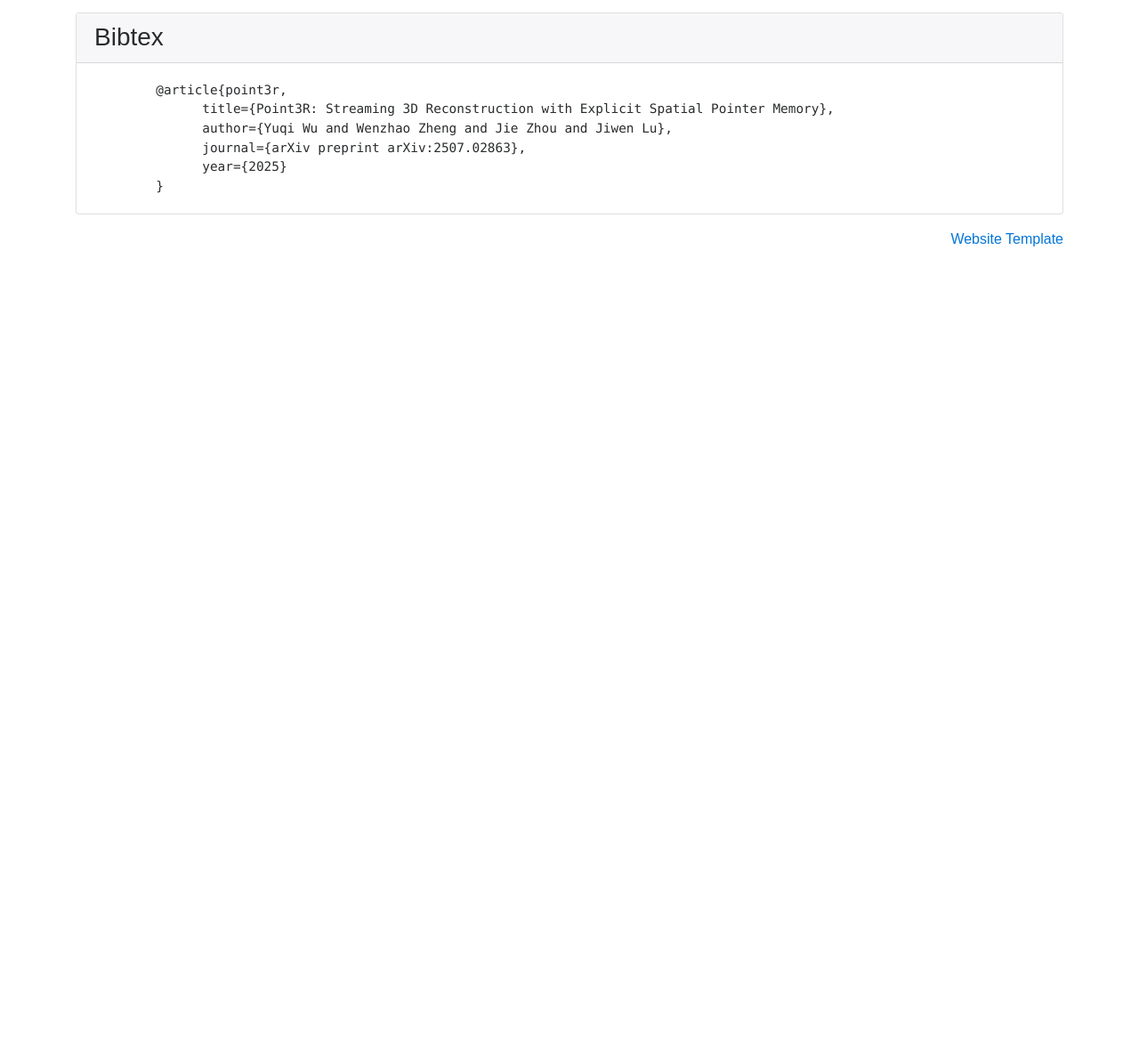
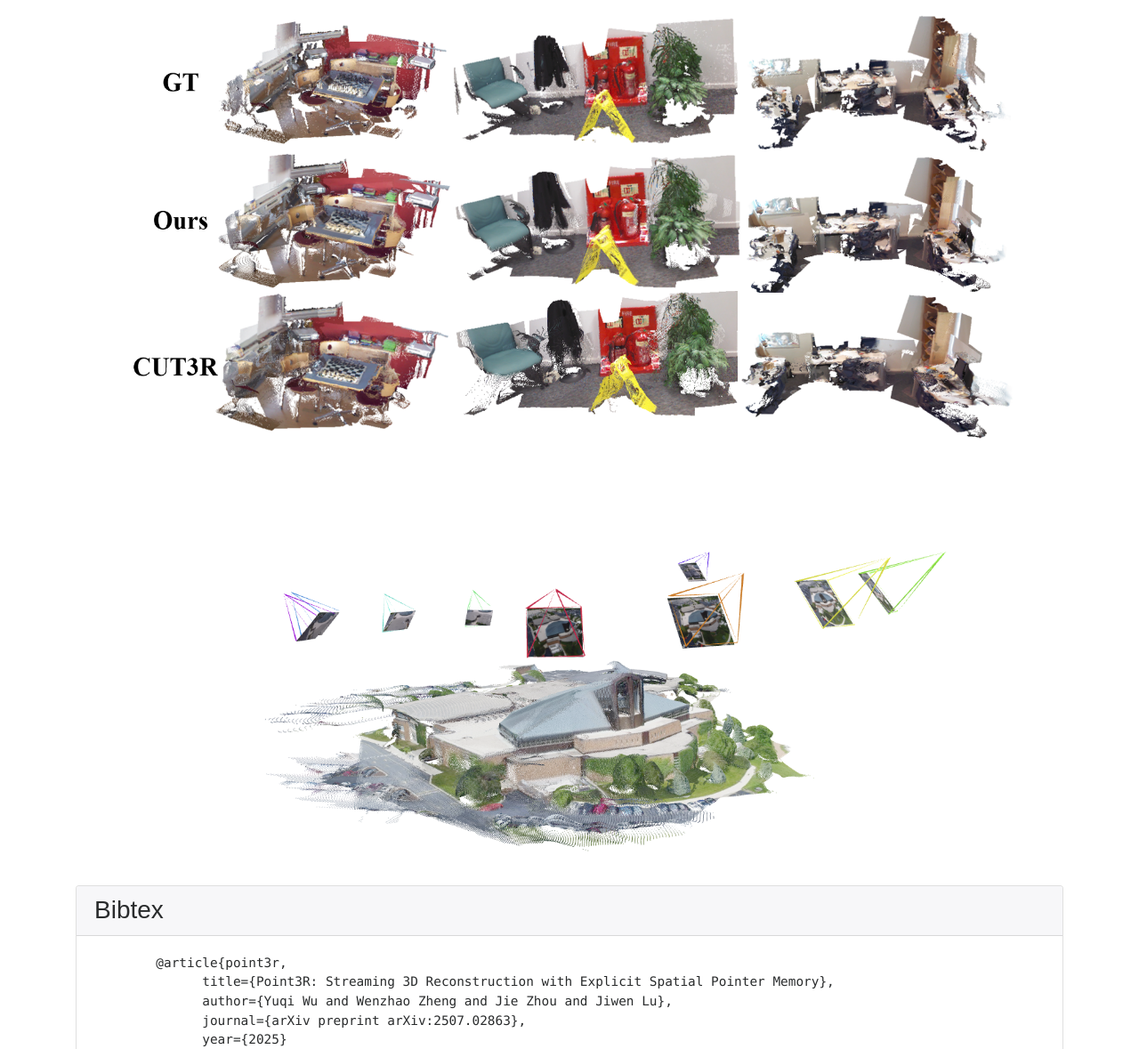
Before and after one commit to wzzheng/StreamVGGT, a plain HTML site: page index.html in a window 1280 px wide. Shown: the part 5454-6633 px from the top of the page at 89% size. Before the commit the page ends 5751 px from the top, so only its background shows below. Drawn offline with Linux system fonts and the light colour scheme; a web font is replaced by a local one.

Commit message:
Add files via upload

```diff
--- a/index.html
+++ b/index.html
@@ -178,6 +178,14 @@ We provide 3D reconstruction visualizations from StreamVGGT and CUT3R, enabling
   <img src="img/Visualization.png" width="90%">
 </p>
 
+<p align="center">
+  <img src="img/vis2.png" width="90%">
+</p>
+
+<p align="center">
+  <img src="img/vis3.png" width="90%">
+</p>
+
 
 
 <p>
```
Also changed, not shown: img/vis2.png (added), img/vis3.png (added), 1 other file.
